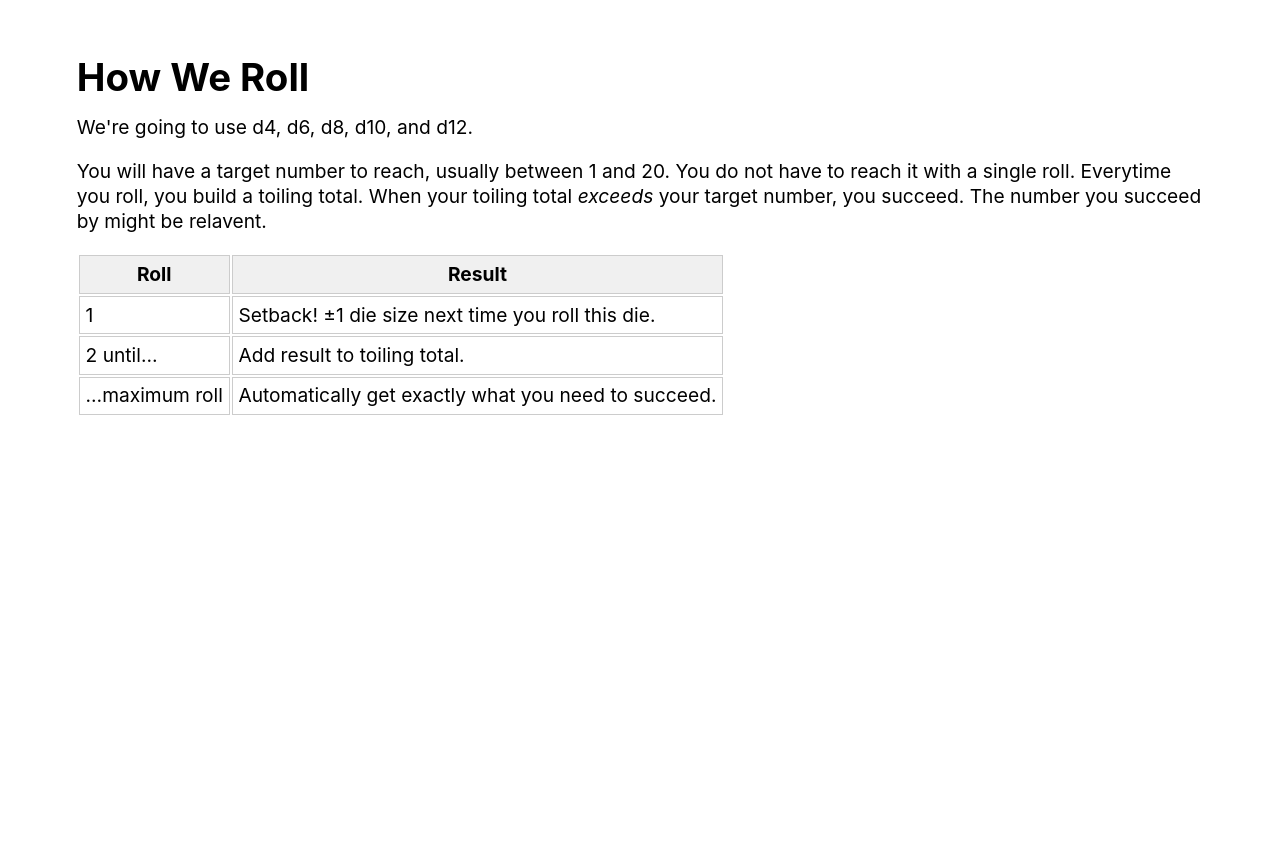
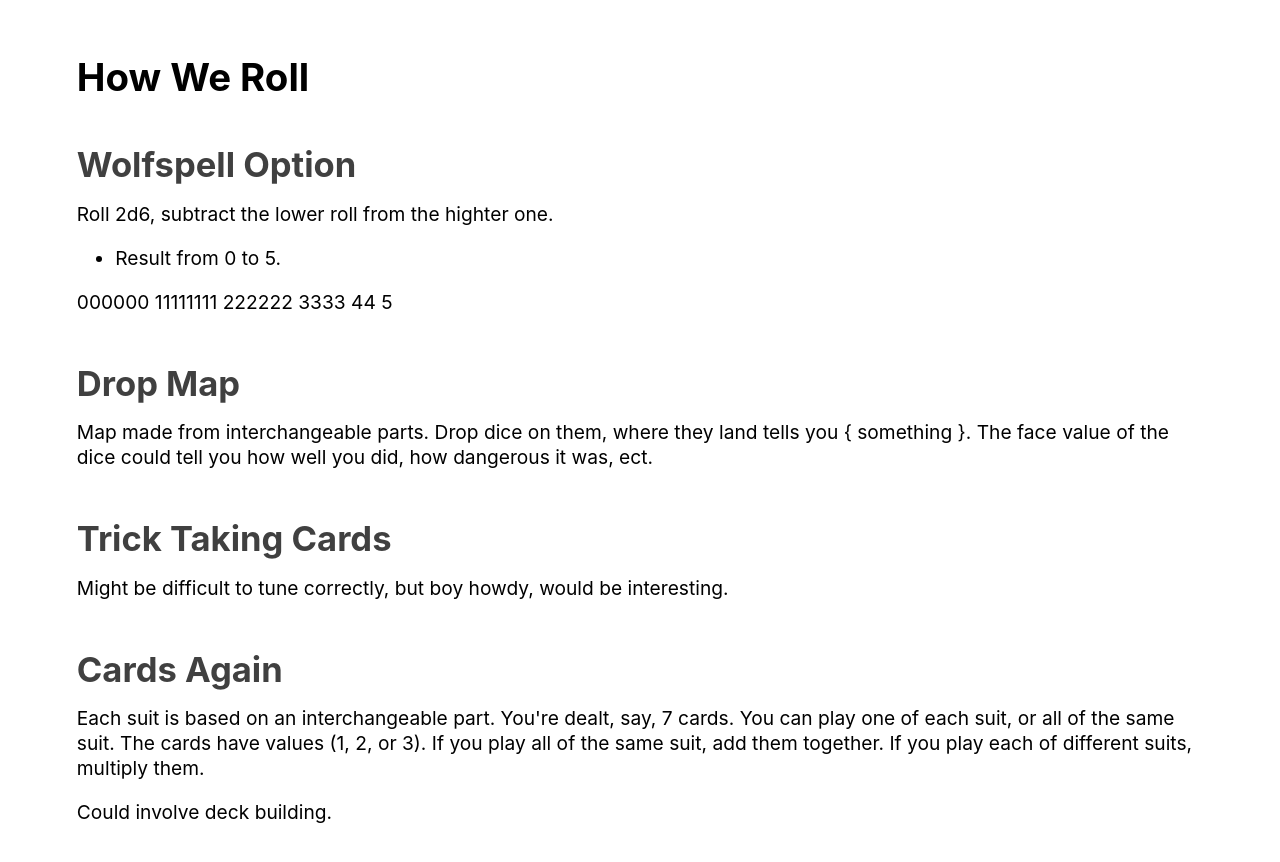
Before and after one commit to Epidiah/The-Night-Writer, a plain HTML site: page vimwiki_html/Dice.html in a window 1280 px wide. Before the commit the page ends 800 px from the top, so only its background shows below. Drawn offline with Linux system fonts and the light colour scheme.

Commit message:
Episode 8 brought us a number of resolution ideas.

```diff
--- a/vimwiki_html/Dice.html
+++ b/vimwiki_html/Dice.html
@@ -10,48 +10,48 @@
 
 <div id="How We Roll"><h1 id="How We Roll" class="header"><a href="#How We Roll">How We Roll</a></h1></div>
 
+
+<div id="How We Roll-Wolfspell Option"><h2 id="Wolfspell Option" class="header"><a href="#How We Roll-Wolfspell Option">Wolfspell Option</a></h2></div>
+
 <p>
-We're going to use d4, d6, d8, d10, and d12.
+Roll 2d6, subtract the lower roll from the highter one.
+</p>
+<ul>
+<li>
+Result from 0 to 5.
+
+</ul>
+
+<p>
+000000
+11111111
+222222
+3333
+44
+5
+</p>
+
+<div id="How We Roll-Drop Map"><h2 id="Drop Map" class="header"><a href="#How We Roll-Drop Map">Drop Map</a></h2></div>
+
+<p>
+Map made from interchangeable parts. Drop dice on them, where they land tells you { something }. The face value of the dice could tell you how well you did, how dangerous it was, ect.
+</p>
+
+<div id="How We Roll-Trick Taking Cards"><h2 id="Trick Taking Cards" class="header"><a href="#How We Roll-Trick Taking Cards">Trick Taking Cards</a></h2></div>
+
+<p>
+Might be difficult to tune correctly, but boy howdy, would be interesting.
+</p>
+
+<div id="How We Roll-Cards Again"><h2 id="Cards Again" class="header"><a href="#How We Roll-Cards Again">Cards Again</a></h2></div>
+
+<p>
+Each suit is based on an interchangeable part. You're dealt, say, 7 cards. You can play one of each suit, or all of the same suit. The cards have values (1, 2, or 3). If you play all of the same suit, add them together. If you play each of different suits, multiply them.
 </p>
 
 <p>
-You will have a target number to reach, usually between 1 and 20. You do not have to reach it with a single roll. Everytime you roll, you build a toiling total. When your toiling total <em>exceeds</em> your target number, you succeed. The number you succeed by might be relavent.
+Could involve deck building.
 </p>
-
-<table>
-<tr>
-<th>
-Roll
-</th>
-<th>
-Result
-</th>
-</tr>
-<tr>
-<td>
-1
-</td>
-<td>
-Setback! ±1 die size next time you roll this die.
-</td>
-</tr>
-<tr>
-<td>
-2 until…
-</td>
-<td>
-Add result to toiling total.
-</td>
-</tr>
-<tr>
-<td>
-…maximum roll
-</td>
-<td>
-Automatically get exactly what you need to succeed.
-</td>
-</tr>
-</table>
 
 </body>
 </html>
```
Also changed, not shown: vimwiki_html/Scratch.html (+2 -0 lines), 3 other files.
